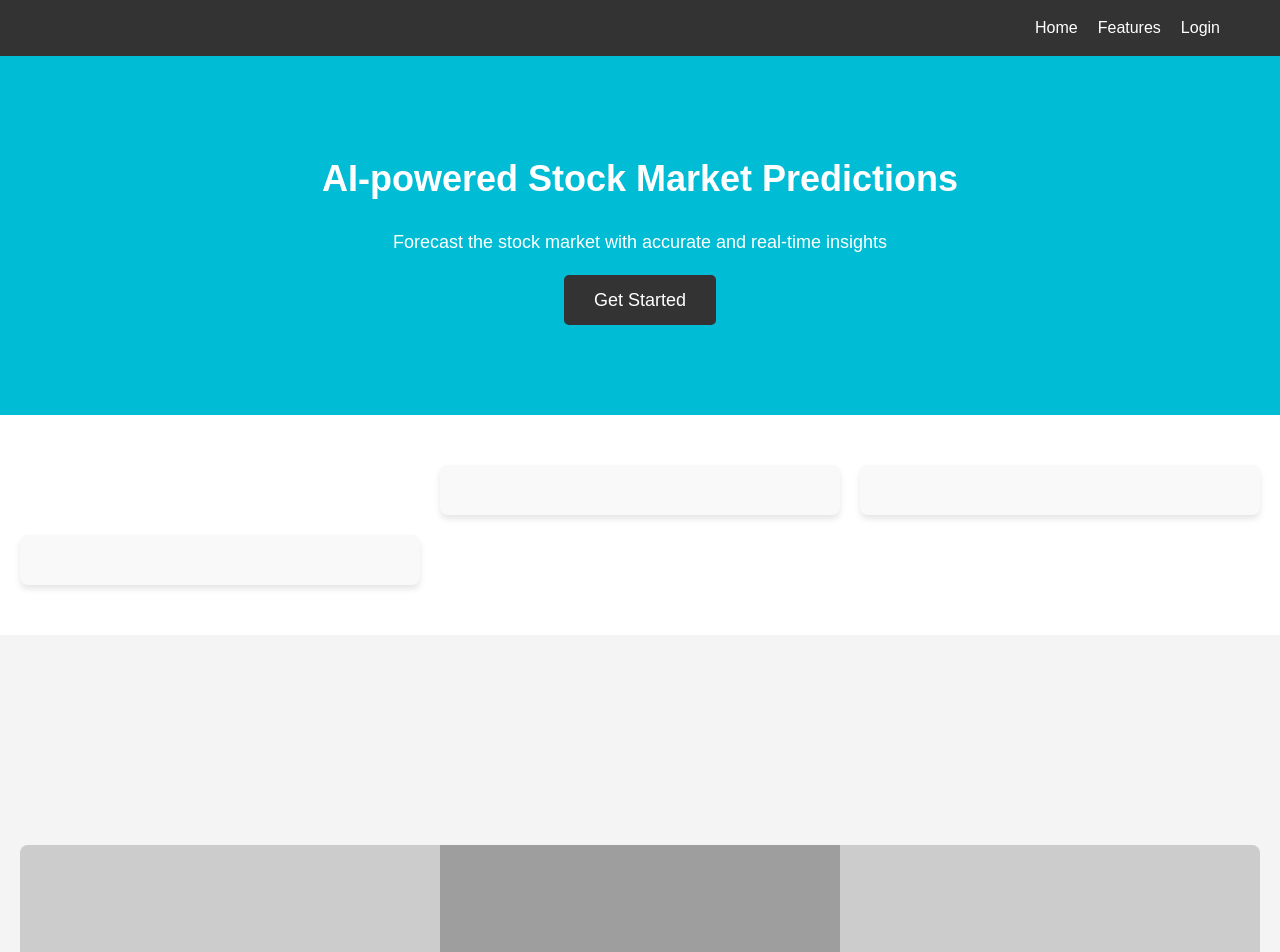
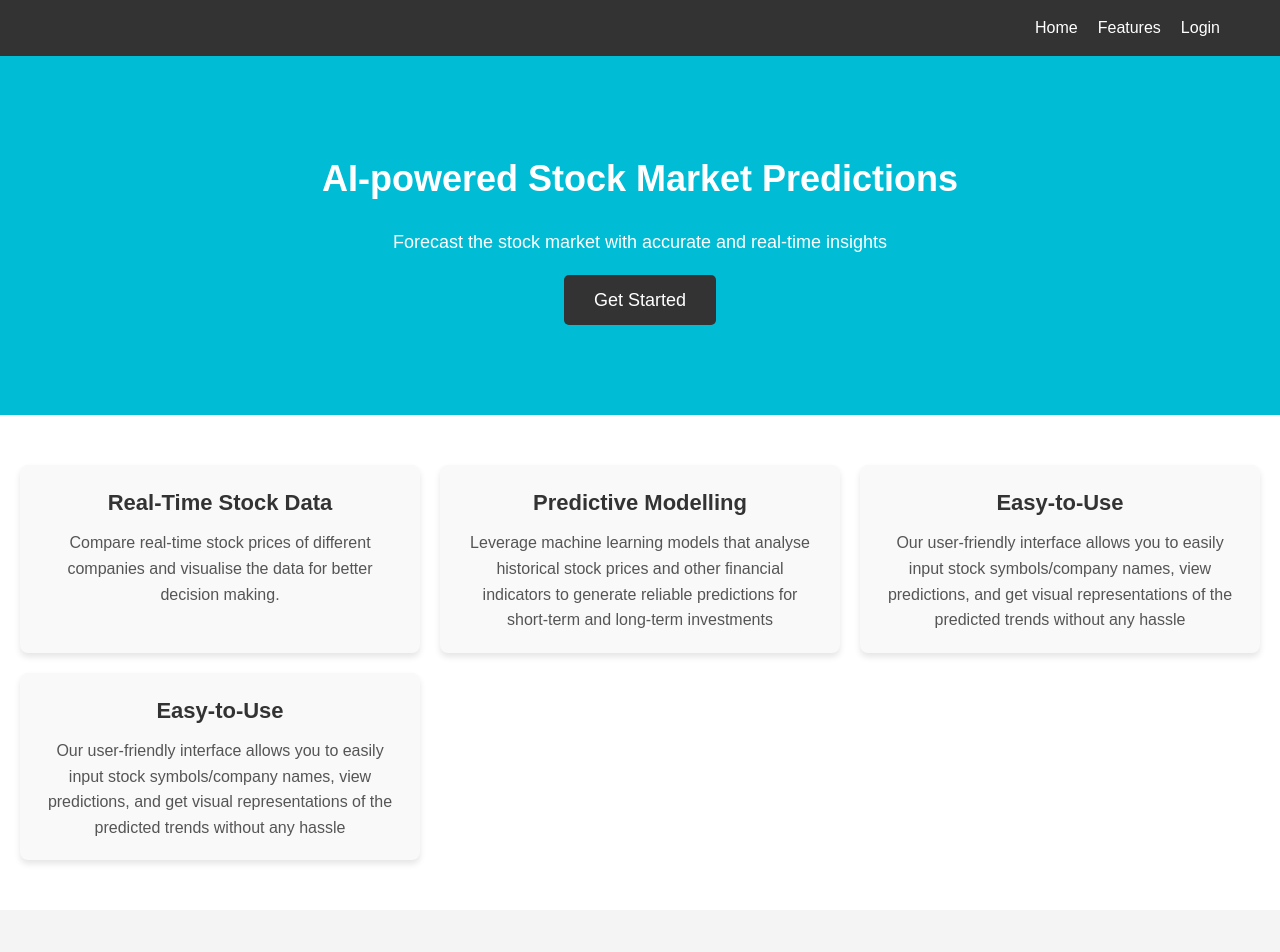
Before and after one commit to rtrinu/TestModel, a Flask app: template templates/index.html in a window 1280 px wide. Shown: the top 952 px of the page. Run offline with Flask 3, Linux system fonts and the light colour scheme; the template is opened without the code that fills it, so the values that code supplies are empty; some libraries are stand-ins or nearby versions; grey boxes are pictures that could not be loaded.

Commit message:
Implemented a png for companies, started adding to the home page

```diff
--- a/app.py
+++ b/app.py
@@ -7,73 +7,27 @@ from datetime import datetime as dt, timedelta
 import random as rnd
 import os
 from flask import Flask, render_template, send_file
+from homepagefunction import plot_close_data
+
 
 # Initialize Flask app
 app = Flask(__name__)
 
-def plot_close_data():
-    companies = ["AAPL", "NVDA", "MSFT", "AMZN","META","GOOGL","AVGO"]
+if not os.path.exists('static'):
+    os.makedirs('static')
 
-    # Define the time period (last 5 days)
-    end_date = dt.today()
-    start_date = end_date - timedelta(days=5)
-
-    # Randomly select two companies
-    first_random_int = rnd.randint(0, 6)
-    first_company = companies[first_random_int]
-
-    del companies[first_random_int]  # Remove the selected company
-
-    second_random_int = rnd.randint(0, 5)
-    second_company = companies[second_random_int]
-
-    # Download stock data
-    first_company_data = yf.download(first_company, start=start_date, end=end_date)
-    second_company_data = yf.download(second_company, start=start_date, end=end_date)
-
-    # Extract closing prices
-    fc_prices = first_company_data['Close']
-    sc_prices = second_company_data['Close']
-
-    first_date = first_company_data['Date'].iloc[0]
-    last_date = first_company_data['Date'].iloc[-1]
-
-
-    # Generate plot
-    plt.figure(figsize=(10, 6))
-    plt.ylim(100, 1000)
-    plt.xlim(first_date, last_date)
-
-    plt.plot(fc_prices, label=f'{first_company}', color='blue')
-    plt.plot(sc_prices, label=f'{second_company}', color='green')
-
-    plt.xlabel('Date')
-    plt.ylabel('Closing Price')
-    plt.title('Closing Prices of Two Random Companies')
-
-    plt.legend()
-    plt.grid(True)
-    plt.xticks(rotation=45)
-    plt.tight_layout()
-
-    # Save the image in-memory (instead of saving to static directory)
-    image_path = "static/plot.png"
-    plt.savefig(image_path)
-    plt.close()  # Close the figure to free memory
-
-    return image_path
 
 
 @app.route('/')
 def index():
-    return render_template('index.html')
+    img_filename = 'plot.png'
+    plot_image_path = plot_close_data(img_filename)
+    return render_template('index.html', image_path = plot_image_path)
 
+@app.route('/static/<filename>')
+def send_image(filename):
+    return send_file(f'static/{filename}')
 
-@app.route('/plot')
-def serve_plot():
-    """This route generates a new plot on each refresh"""
-    plot_close_data()  # Generate a fresh plot
-    return send_file("static/plot.png", mimetype='image/png')
 
 
 if __name__ == '__main__':
--- a/stock.py
+++ b/stock.py
@@ -213,11 +213,13 @@ class Stock:
 
 
     def train_ai_models(self):
+
         #lstm = lstmModel(f'{self.stock_name}_Compound_AI.csv', self.stock_name)
         rdfst = randomForestModel(f'{self.stock_name}_Compound_AI.csv')
         #hmm = SARHMM(f'{self.stock_name}_Compound_AI.csv')
 
         self.remove_csv_files()
+
 
     def initialise(self):
         """
--- a/templates/index.html
+++ b/templates/index.html
@@ -28,25 +28,39 @@
 </section>
 
 <section id="features">
-    <h2></h2>
+
     <div class="feature-card">
-        <h3></h3>
-        <p></p>
+        <h3>Real-Time Stock Data</h3>
+        <p>Compare real-time stock prices of different companies and visualise
+            the data for better decision making.
+        </p>
     </div>
     <div class="feature-card">
-        <h3></h3>
-        <p></p>
+        <h3>Predictive Modelling</h3>
+        <p>Leverage machine learning models that analyse historical stock prices
+            and other financial indicators to generate reliable predictions for short-term
+            and long-term investments
+        </p>
     </div>
     <div class="feature-card">
-        <h3></h3>
-        <p></p>
+        <h3>Easy-to-Use</h3>
+        <p>Our user-friendly interface allows you to easily input
+            stock symbols/company names, view predictions, and get visual representations of
+        the predicted trends without any hassle </p>
     </div>
+    <div class="feature-card">
+        <h3>Easy-to-Use</h3>
+        <p>Our user-friendly interface allows you to easily input
+            stock symbols/company names, view predictions, and get visual representations of
+        the predicted trends without any hassle </p>
+    </div>
+
 </section>
 
 <section id="how-it-works">
-    <h2></h2>
+    <h2>How it Works</h2>
     <div class="step">
-        <p></p>
+        <p>HOORAY</p>
     </div>
     <div class="step">
         <p></p>
@@ -57,9 +71,11 @@
 </section>
 
 <section id="live-dashboard">
-    <h2></h2>
+    <h2>Live Dashboard</h2>
+    <p>Here's the plot comparing the stock closing prices of two randomly selected companies: </p>
     <div class="chart">
-        <img src="{{ url_for('serve_plot') }}" alt="Plot">
+        <img src="{{ url_for('send_image', filename=image_path) }}" alt="Stock Prices Plot" width="800">
+
 
     </div>
 </section>
```
Also changed, not shown: homepagefunction.py (+58 -0 lines), static/plot.png.
